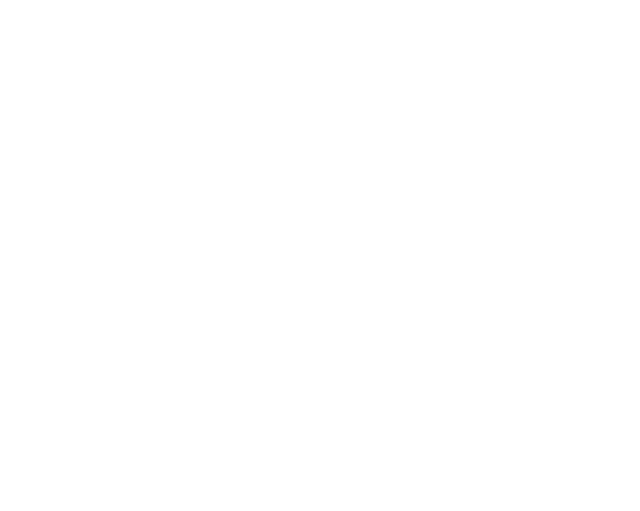
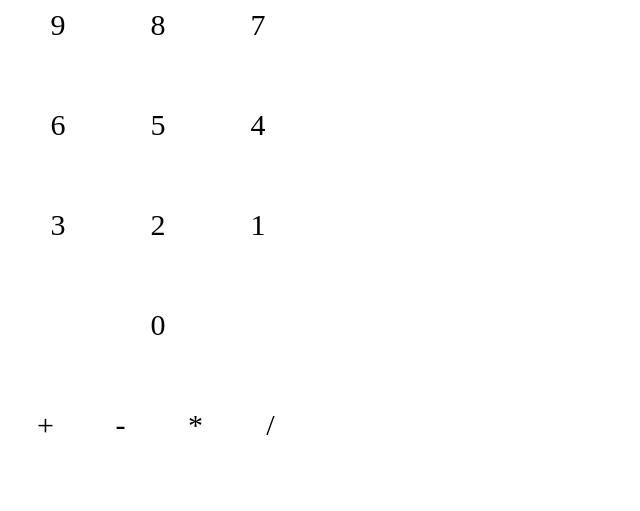
Before and after one commit to tarnawskidev/calculator-js, a plain HTML site: page index.html in a window 1280 px wide. Shown: the whole page, without its empty margins (0-640 px from the left). Drawn offline with Linux system fonts and the light colour scheme.

Commit message:
Added JS code to generate the calculator keypad

```diff
--- a/index.html
+++ b/index.html
@@ -9,5 +9,19 @@
     <div id="calcBody">
 
     </div>
+    <div id="operators">
+        <div id="add" class="calcButton">
+            +
+        </div>
+        <div id="subtract" class="calcButton">
+            -
+        </div>
+        <div id="multiply" class="calcButton">
+            *
+        </div>
+        <div id="divide" class="calcButton">
+            /
+        </div>
+    </div>
 </body>
 </html>
--- a/script.js
+++ b/script.js
@@ -1,27 +1,27 @@
-
+const calcBody = document.querySelector("#calcBody");
 
 let number1 = "";
 let number2 = "";
 let operator = "";
 
 
+generateCalc();
+
+//function that performs operation on two numbers
 function operate(num1, num2, operator) {
     switch(operator){
         case "add":
-            add(num1, num2)
-            break;
+            return add(num1, num2);
         case "subtract":
-            subtract(num1, num2)
-            break;
+            return subtract(num1, num2);
         case "multiply":
-            multiply(num1, num2)
-            break;
+            return multiply(num1, num2);
         case "divide":
-            divide(num1, num2)
-            break;
+            return divide(num1, num2);
     }
 }
 
+//functions for math logic
 function add(num1, num2) {
     return num1 + num2;
 }
@@ -37,3 +37,17 @@ function multiply(num1, num2) {
 function divide(num1, num2) {
     return num1 / num2;
 }
+
+
+function generateCalc() {
+    for (let i=9; i >-1; i--) {
+        let button = document.createElement("div");
+        button.id = i;
+        button.textContent = i;
+        button.className ="calcButton";
+        button.addEventListener("click", () => {
+            console.log(button.id)
+        })
+        calcBody.appendChild(button);
+    }
+}
--- a/styles.css
+++ b/styles.css
@@ -2,4 +2,21 @@
     display: flex;
     justify-content: center;
     flex-wrap: wrap;
+    width: 300px;
 }
+
+#operators{
+    display: flex;
+    width: 300px;
+}
+
+.calcButton {
+    height: 100px;
+    width: 100px;
+    font-size: 30px;
+    text-align: center;
+}
+
+.calcButton:hover{
+    background-color: lightblue;
+}
```
